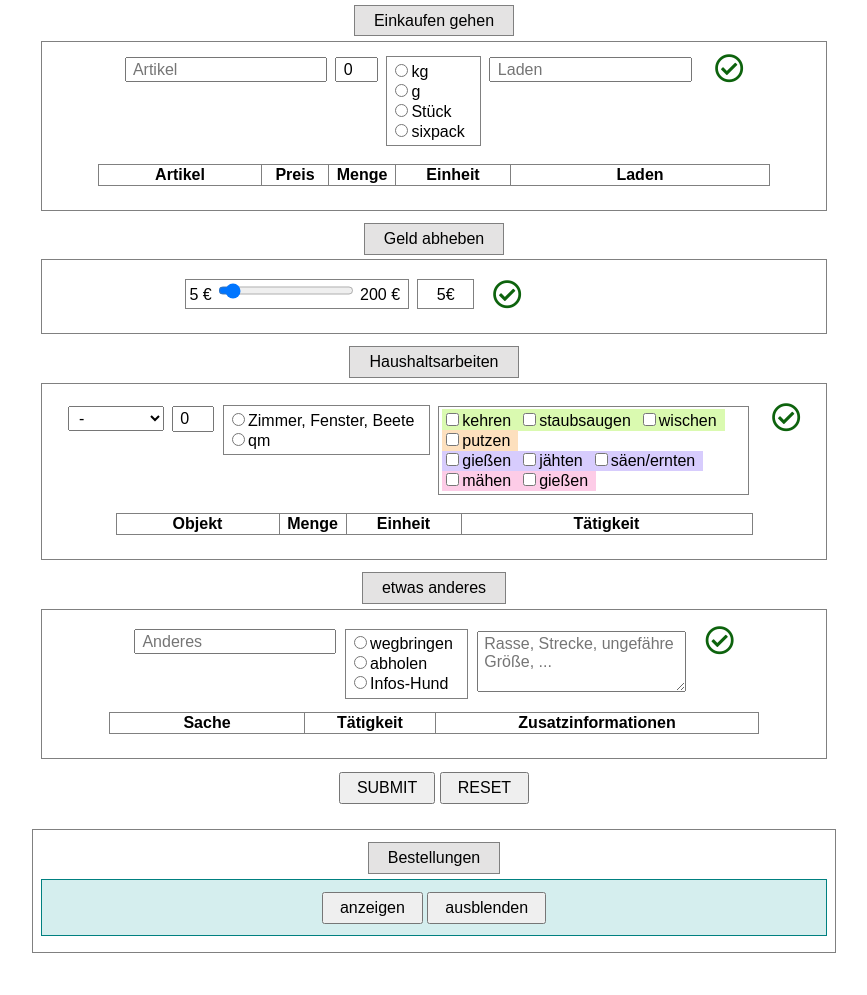
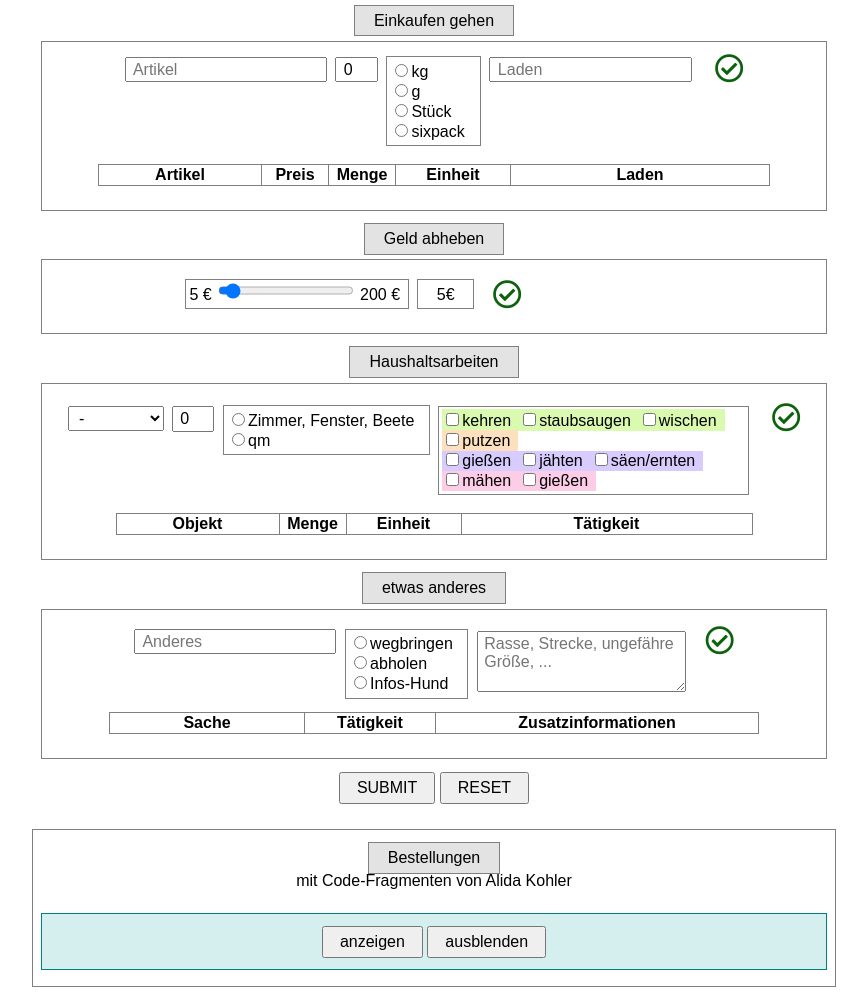
Before and after one commit to Lum7n/EIA2, a website: page L07_Database/Index.html in a window 1280 px wide. Shown: the part 79-1074 px from the top of the page, without its empty margins (206-1073 px from the left). Before the commit the page ends 1040 px from the top, so only its background shows below. Drawn offline with Linux system fonts and the light colour scheme.

Commit message:
Update Index.html

```diff
--- a/L07_Database/Index.html
+++ b/L07_Database/Index.html
@@ -114,6 +114,8 @@
         </br>
         <fieldset>
             <span class="heading">Bestellungen</span>
+            </br>
+            <p>mit Code-Fragmenten von Alida Kohler</p>
             <fieldset>
                 <button type="button" id="show">anzeigen</button>
                 <button type="button" id="hide">ausblenden</button>
```
